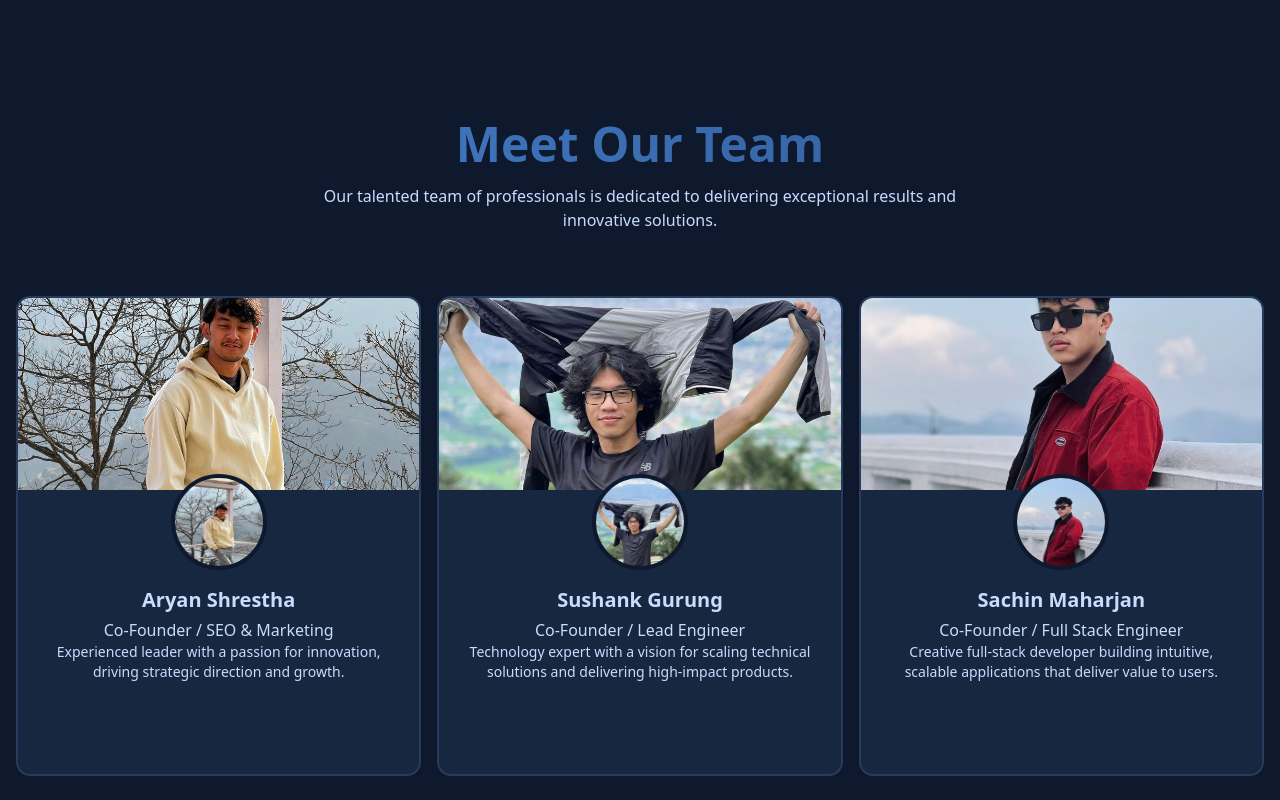
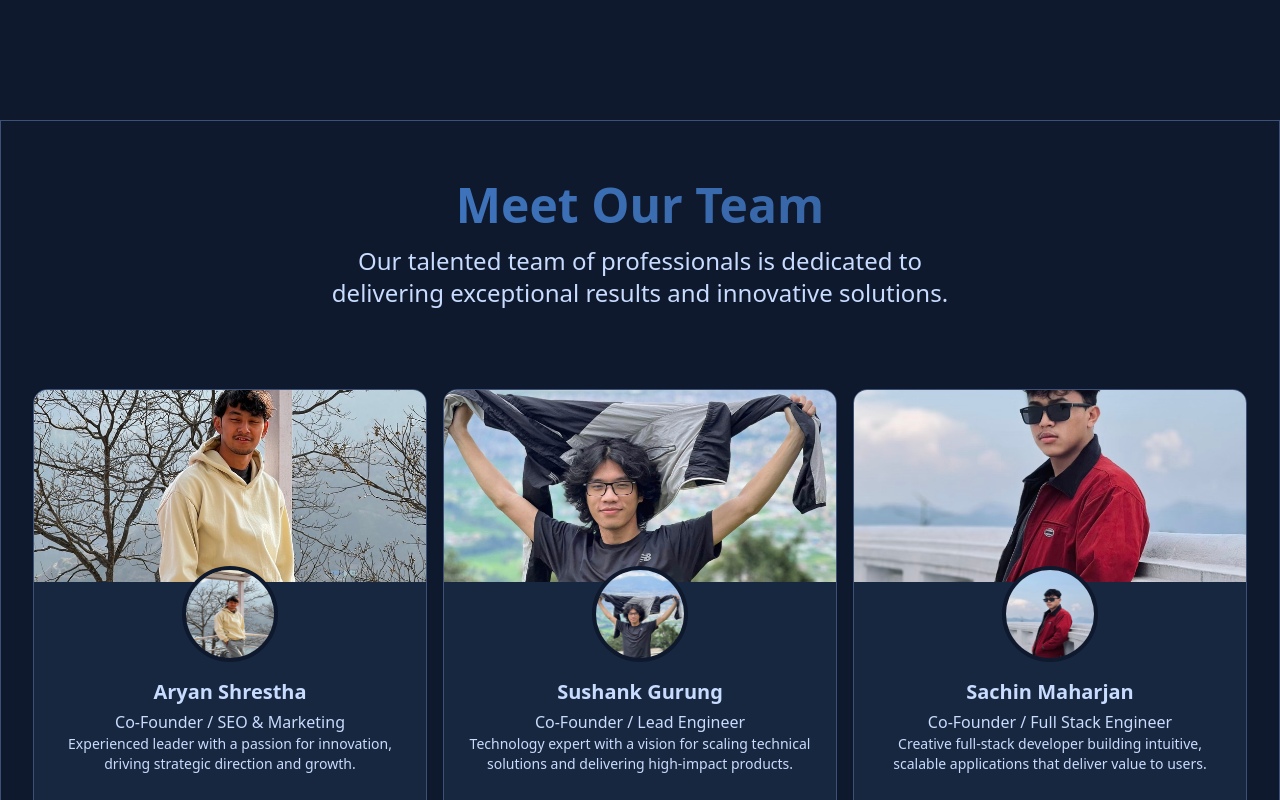
Before and after one commit to cHANGTEEZY/VBee, a React (Vite) app: page /about-us in a window 1280 px wide. Shown: the part 1200-2000 px from the top of the page. Built offline with nearby package versions, Linux system fonts and the light colour scheme.

Commit message:
minor design changes and fixed form uri

```diff
--- a/src/components/about-us/TeamMembers.tsx
+++ b/src/components/about-us/TeamMembers.tsx
@@ -28,7 +28,7 @@ const TeamMembers = () => {
   };
 
   return (
-    <section className="bg-background pb-15 px-4">
+    <section className="bg-background py-15 px-4 border-[1px]">
       <div className="max-w-[1300px] mx-auto">
         <motion.div
           initial={{ opacity: 0, y: -20 }}
@@ -39,14 +39,14 @@ const TeamMembers = () => {
           <h2 className="text-3xl md:text-5xl font-bold mb-4 bg-gradient-to-r from-primary to-primary/60 bg-clip-text text-transparent">
             Meet Our Team
           </h2>
-          <p className="text-muted-foreground max-w-2xl mx-auto">
+          <p className="text-muted-foreground max-w-2xl mx-auto sm:text-1xl md:text-2xl">
             Our talented team of professionals is dedicated to delivering
             exceptional results and innovative solutions.
           </p>
         </motion.div>
 
         <Carousel
-          className="w-full"
+          className="w-full p-4"
           opts={{
             loop: true,
             align: "start",
@@ -64,9 +64,9 @@ const TeamMembers = () => {
                   initial="hidden"
                   animate="visible"
                   variants={cardVariants}
-                  className="h-full"
+                  className="h-full pb-10"
                 >
-                  <Card className="h-full overflow-hidden border-2 border-border/50 bg-card/50 backdrop-blur-sm p-0">
+                  <Card className="h-full overflow-hidden   bg-card/50 backdrop-blur-sm p-0 dark:shadow-blue-50/ hover:shadow-xl duration-200 ease-in-out">
                     <CardHeader className="p-0">
                       <div className="relative h-48 w-full overflow-hidden bg-gradient-to-br from-primary/10 to-primary/30">
                         <img
--- a/src/components/contact-us/contactForm.tsx
+++ b/src/components/contact-us/contactForm.tsx
@@ -93,8 +93,7 @@ export default function ContactForm() {
     setIsSubmitting(true);
 
     try {
-      // Replace with your actual API endpoint
-      const API = "https://formspree.io/f/your-form-id";
+      const API = import.meta.env.VITE_FORM_SPREE_API_END_POINT;
 
       const response = await fetch(API, {
         method: "POST",
--- a/src/components/header/header.tsx
+++ b/src/components/header/header.tsx
@@ -92,7 +92,7 @@ const Header = () => {
   };
 
   return (
-    <header className="sticky top-0 z-20 bg-[rgb(240,245,255)] dark:bg-[rgb(15,25,45)]">
+    <header className="shadow-sm sticky top-0 z-20 bg-[rgb(240,245,255)] dark:bg-[rgb(15,25,45)]">
       <nav className="flex items-center justify-between px-6 py-4 md:px-10 relative">
         <Link to={"/"} onClick={scrollToTop}>
           <span className="text-3xl md:text-5xl font-semibold text-gray-900 dark:text-white">
--- a/src/components/testimonials/testimonials.tsx
+++ b/src/components/testimonials/testimonials.tsx
@@ -26,7 +26,10 @@ export default function TestimonialSection() {
   }, []);
 
   return (
-    <section id="testimonial-section" className="py-15 ">
+    <section
+      id="testimonial-section"
+      className="py-15 border-t-[1px] border-b-[1px]"
+    >
       <div className="container mx-auto  text-center">
         <h2 className="text-3xl font-bold mb-10 ">What Our Clients Say</h2>
         <div className="grid grid-cols-1 md:grid-cols-3 gap-6">
```
